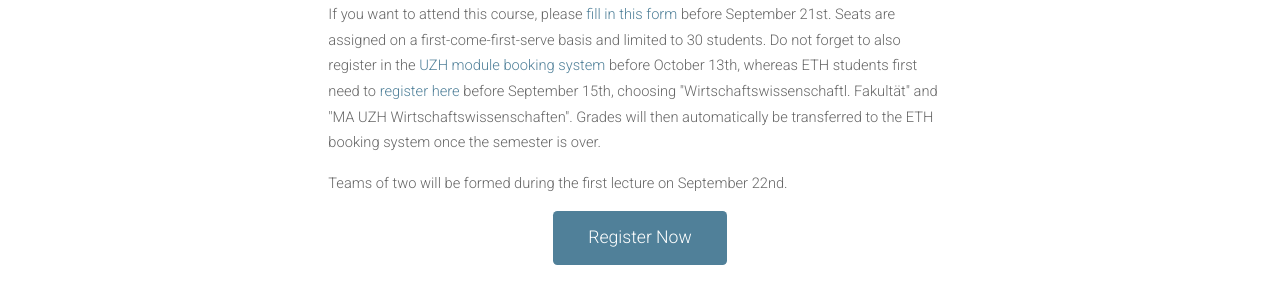
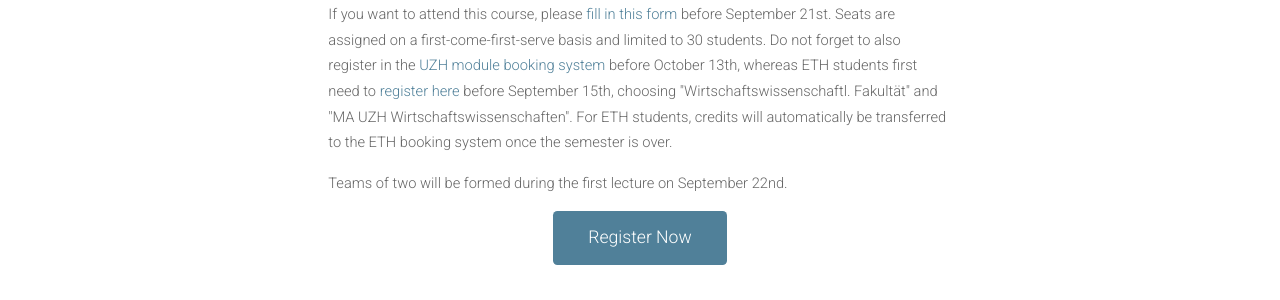
Before and after one commit to meisserecon/www, a Jekyll site: the page built from course.md, in a window 1280 px wide and 900 px high, scrolled down 1844 px. Shown: the part 313-613 px from the top of the window. Built offline with Jekyll 4.4.1, drawn with Linux system fonts in a browser that asks for light colours; nearby versions of some CDN libraries.

Commit message:
Update course.md

```diff
--- a/course.md
+++ b/course.md
@@ -32,7 +32,7 @@
 
 <b>Registration</b>
 
-<p>If you want to attend this course, please <a href="https://docs.google.com/forms/d/e/1FAIpQLSfiUZGNaYk8NIR_RWXHa7f5W4S-vUUTmfpFBs0hOOgmZ22x-w/viewform?usp=sf_link">fill in this form</a> before September 21st. Seats are assigned on a first-come-first-serve basis and limited to 30 students. Do not forget to also register in the <a href="https://idagreen.uzh.ch/mb/">UZH module booking system</a> before October 13th, whereas ETH students first need to <a href="http://www.uzh.ch/de/studies/application/mobilitaet/applyhsuma.html">register here</a> before September 15th, choosing "Wirtschaftswissenschaftl. Fakultät" and "MA UZH Wirtschaftswissenschaften". Grades will then automatically be transferred to the ETH booking system once the semester is over.</p>
+<p>If you want to attend this course, please <a href="https://docs.google.com/forms/d/e/1FAIpQLSfiUZGNaYk8NIR_RWXHa7f5W4S-vUUTmfpFBs0hOOgmZ22x-w/viewform?usp=sf_link">fill in this form</a> before September 21st. Seats are assigned on a first-come-first-serve basis and limited to 30 students. Do not forget to also register in the <a href="https://idagreen.uzh.ch/mb/">UZH module booking system</a> before October 13th, whereas ETH students first need to <a href="http://www.uzh.ch/de/studies/application/mobilitaet/applyhsuma.html">register here</a> before September 15th, choosing "Wirtschaftswissenschaftl. Fakultät" and "MA UZH Wirtschaftswissenschaften". For ETH students, credits will automatically be transferred to the ETH booking system once the semester is over.</p>
 
 <p>Teams of two will be formed during the first lecture on September 22nd.</p>
 
```
